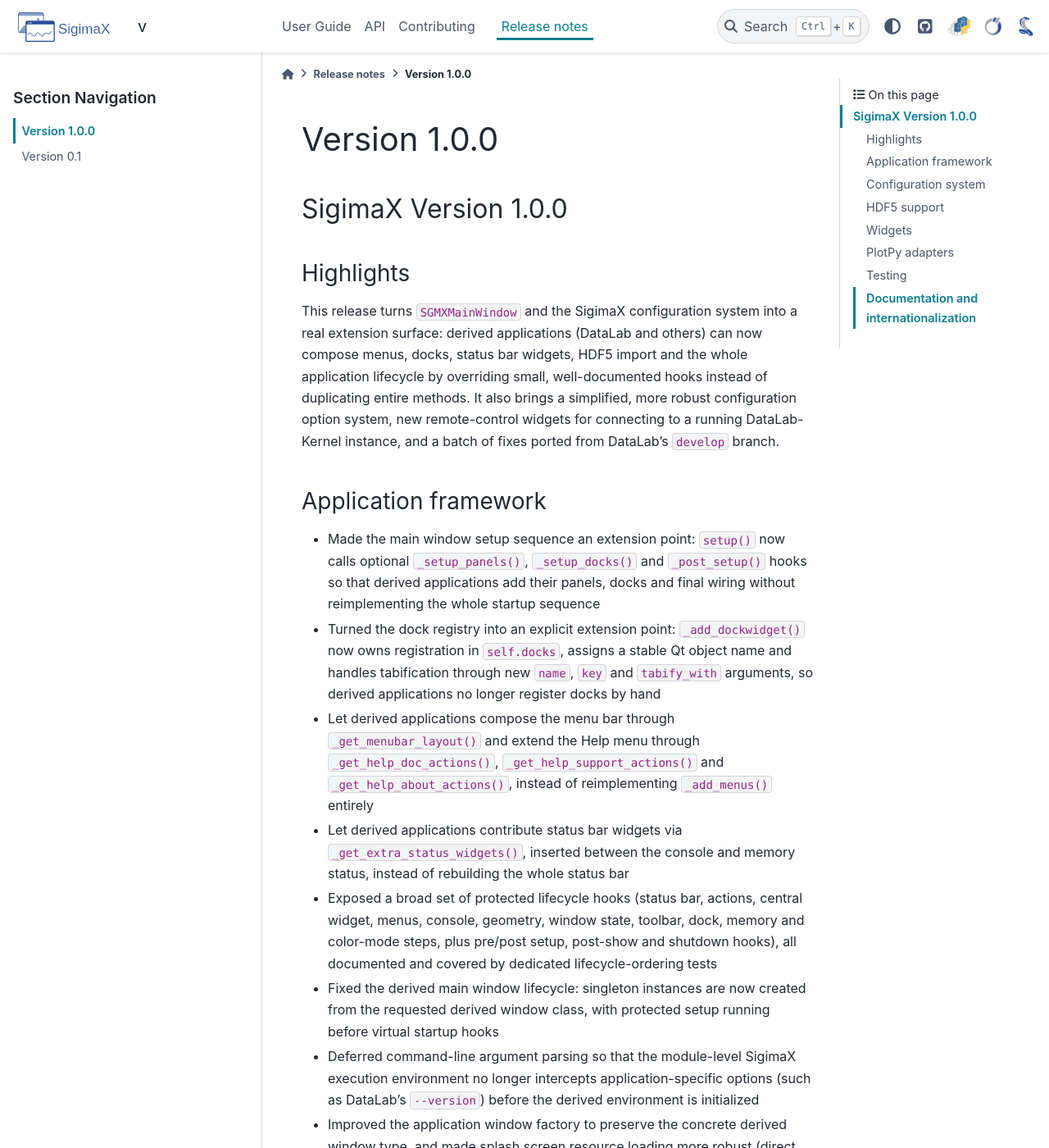
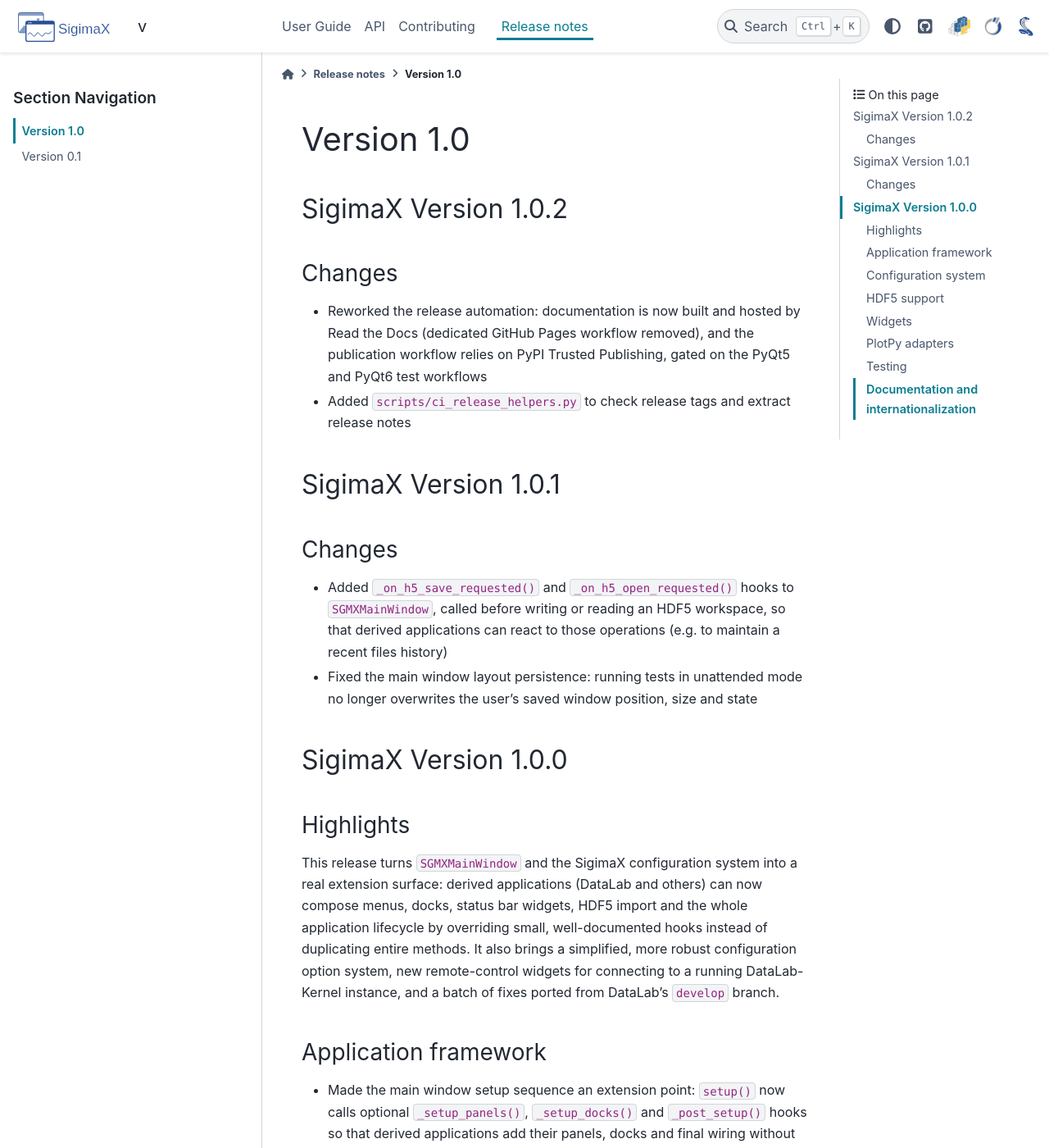
Before and after one commit to DataLab-Platform/SigimaX, a Sphinx documentation site: the page built from doc/release_notes/release_1.00.md, in a window 1280 px wide and 1400 px high. Shown: the whole window at 82% size. Built offline with Sphinx 7.4.7 and the PyData theme 0.15.4, drawn with Linux system fonts in a browser that asks for light colours; pages that are not in the unit, such as notebooks, are missing from menus; the version number could not be read and is left out.

Commit message:
fix(release_note) : update v1.0 release note with changes for 1.0.1 and 1.0.2 according to #6

```diff
--- a/doc/release_notes/release_1.00.md
+++ b/doc/release_notes/release_1.00.md
@@ -1,4 +1,27 @@
-# Version 1.0.0 #
+# Version 1.0 #
+
+## SigimaX Version 1.0.2 ##
+
+### Changes ###
+
+* Reworked the release automation: documentation is now built and hosted by
+  Read the Docs (dedicated GitHub Pages workflow removed), and the publication
+  workflow relies on PyPI Trusted Publishing, gated on the PyQt5 and PyQt6 test
+  workflows
+* Added `scripts/ci_release_helpers.py` to check release tags and extract
+  release notes
+
+## SigimaX Version 1.0.1 ##
+
+### Changes ###
+
+* Added `_on_h5_save_requested()` and `_on_h5_open_requested()` hooks to
+  `SGMXMainWindow`, called before writing or reading an HDF5 workspace, so that
+  derived applications can react to those operations (e.g. to maintain a recent
+  files history)
+* Fixed the main window layout persistence: running tests in unattended mode no
+  longer overwrites the user's saved window position, size and state
+
 
 ## SigimaX Version 1.0.0 ##
 
```
